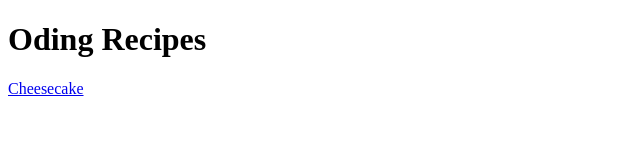
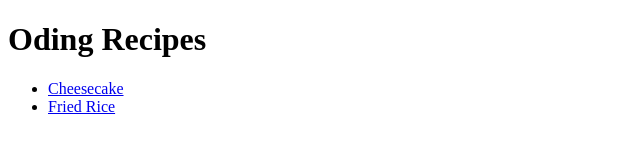
Before and after one commit to Reisa07/odin-recipes, a plain HTML site: page index.html in a window 1280 px wide. Shown: the whole page, without its empty margins (0-640 px from the left). Drawn offline with Linux system fonts and the light colour scheme.

Commit message:
Add link to fried rice recipe page

```diff
--- a/index.html
+++ b/index.html
@@ -7,6 +7,9 @@
 
     <body>
         <h1>Oding Recipes</h1>
-        <a href="./recipes/cheesecake.html">Cheesecake</a>
+        <ul>
+            <li> <a href="./recipes/cheesecake.html">Cheesecake</a></li>
+            <li> <a href="./recipes/fried_rice.html">Fried Rice</a></li>
+        </ul>
     </body>
 </html>
```
